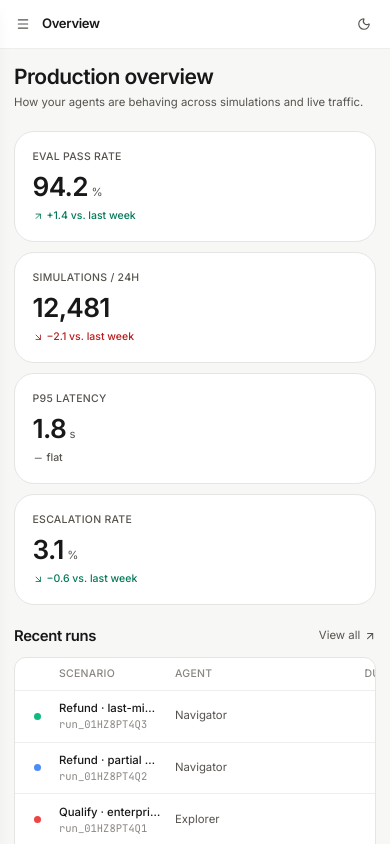
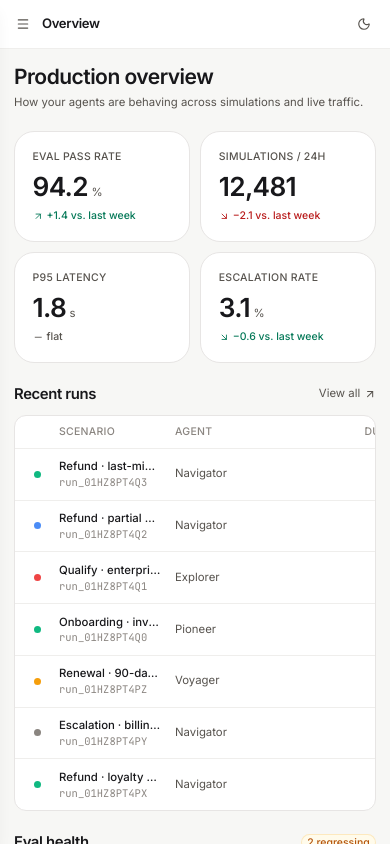
Before and after one commit to Soffi-Originals/crucible-demo, a React (Vite) app: page / in a window 390 px wide. Shown: the top 844 px of the page. Built offline with nearby package versions, Linux system fonts and the light colour scheme.

Commit message:
AI: Update src/pages/OverviewPage.tsx

```diff
--- a/src/pages/OverviewPage.tsx
+++ b/src/pages/OverviewPage.tsx
@@ -21,7 +21,7 @@
         </Text>
       </div>
 
-      <div className="grid grid-cols-1 gap-3 sm:grid-cols-2 xl:grid-cols-4">
+      <div className="grid grid-cols-2 gap-3 lg:grid-cols-4">
         <MetricTile
           label="Eval pass rate"
           value="94.2"
```
